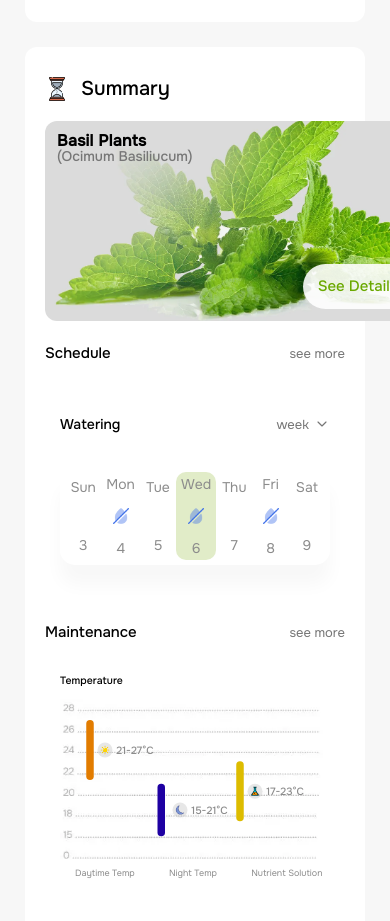
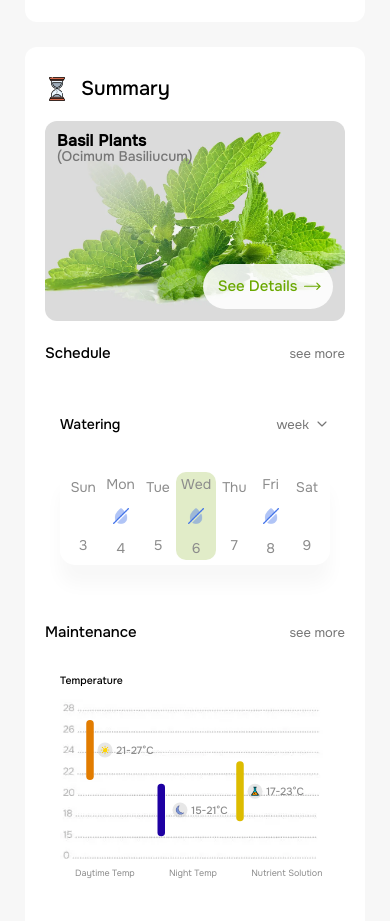
Before and after one commit to VeeTk/Pflanzen-Hydroponics-Dashboard, a website built with Vite: page index.html in a window 390 px wide. Shown: the part 1380-2301 px from the top of the page. Built offline with nearby package versions, Linux system fonts and the light colour scheme; files whose address does not match are found by name.

Commit message:
Исправлен недочет в адаптиве
Страница готова к публикации в GitHub Pages

```diff
--- a/scss/style.scss
+++ b/scss/style.scss
@@ -687,6 +687,10 @@ body {
     height: 200px;
     color: #000000;
     background: url("/img/main-block/recomendation-4.webp") center / cover no-repeat;
+    @media (max-width: 426px) {
+      max-width: 400px;
+      min-width: 150px;
+    }
   }
 }
 .active-img {
```
Also changed, not shown: css/style.css.
